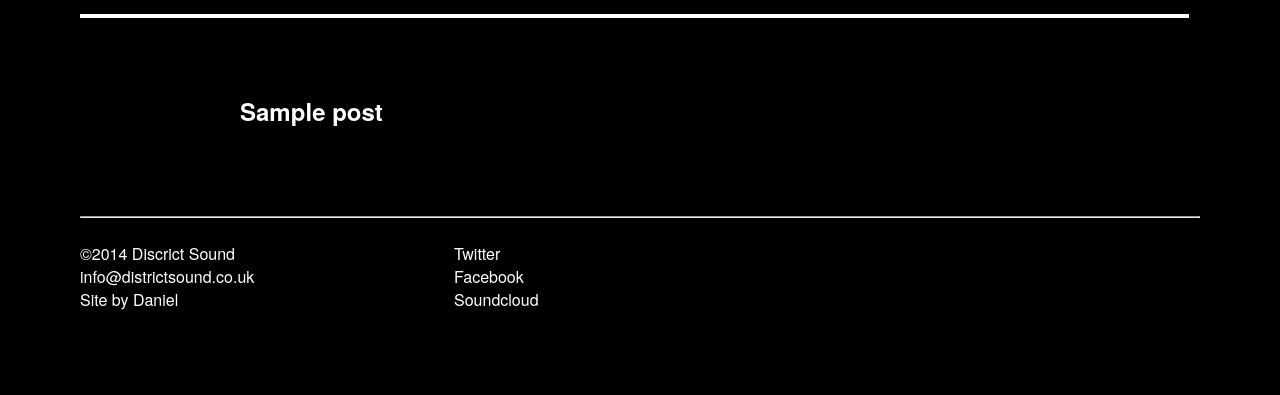
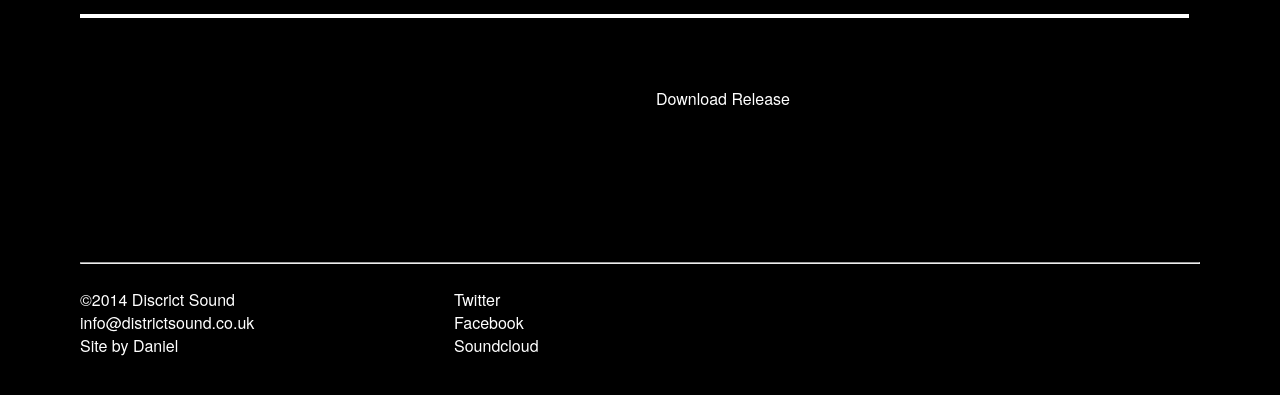
Before and after one commit to danielhutch/districtsound.co.uk, a WordPress theme: template wordpress/wp-themes/districtsound/single-releases.php in a window 1280 px wide. Shown: the part 117-512 px from the top of the page. Run offline with PHP 8.4 and a stand-in for WordPress, Linux system fonts and the light colour scheme; the site name, menu and one post (Sample post) are stand-ins, and other content is empty; some libraries are stand-ins or nearby versions.

Commit message:
Single Release page styles

```diff
--- a/wordpress/wp-themes/districtsound/single-releases.php
+++ b/wordpress/wp-themes/districtsound/single-releases.php
@@ -1,21 +1,25 @@
 <?php get_header(); ?>
 
-<div id="release">
+<div id="article">
 
 	<!-- <p>This is the single-releases.php file</p> -->
 
 	<?php if ( have_posts() ) : while ( have_posts() ) : the_post(); ?>
-
-		<img src="<?php the_field( 'cover_large' ); ?>">
-		<h3><?php the_title(); ?></h3>
-		<?php the_field( 'release_number' ); ?>
-		<?php the_field( 'artist' ); ?>
-		<?php the_field( 'title' ); ?>
-		<?php the_field( 'tracks' ); ?>
-		<?php the_field( 'buy_digital' ); ?>
-		<?php the_field( 'buy_vinyl' ); ?>
+		<div id="releasecover">
+			<div id="releasecoversub">
+				<img src="<?php the_field( 'cover_large' ); ?>">
+			</div>
+		</div>
+		<div id="releaseinfo">
+			<div id="releaseinfosub">
+				<h4><?php the_field( 'release_number' ); ?></h4>
+				<h3 class="releases_artist"><?php the_field( 'artist' ); ?></h3>
+				<h3 class="releases_title"><?php the_field( 'title' ); ?></h3>
+				<p><?php the_field( 'tracks' ); ?></p>
+				<p><a href="<?php the_field( 'buy_digital' ); ?>">Download Release</a><!-- | <a href="<?php the_field( 'buy_vinyl' ); ?>">Vinyl</a>--></p>
+			</div>
+		</div>
 		<?php the_field( 'soundcloud_api' ); ?>
-
 
 	<?php endwhile; else: ?>
 
--- a/wordpress/wp-themes/districtsound/style.css
+++ b/wordpress/wp-themes/districtsound/style.css
@@ -400,14 +400,23 @@ h4{
 
    ========================================================================== */
 
-   #release{
-   width: 800px;
-   margin: auto;
+   #releasecover{
+     width: 50%;
+     display: inline-block;
+     float: left;
+     padding-bottom: 3em;
    }
-
-   #release img{
-   width: 50%;
-   height: auto;
+   #releasecoversub{
+    padding-right: 1em;
+   }
+   #releaseinfo{
+     width: 50%;
+     display: inline-block;
+     float: right;
+     padding-bottom: 3em;
+   }
+   #releaseinfosub{
+    padding-left: 1em;
    }
 
 
```
